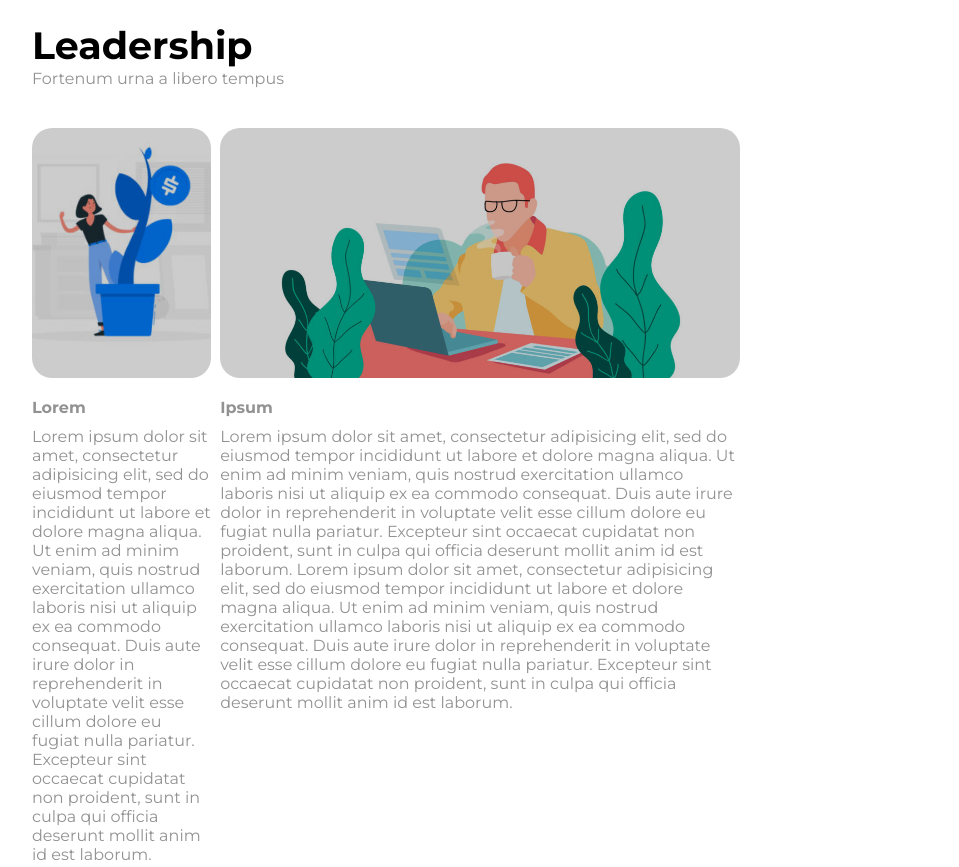
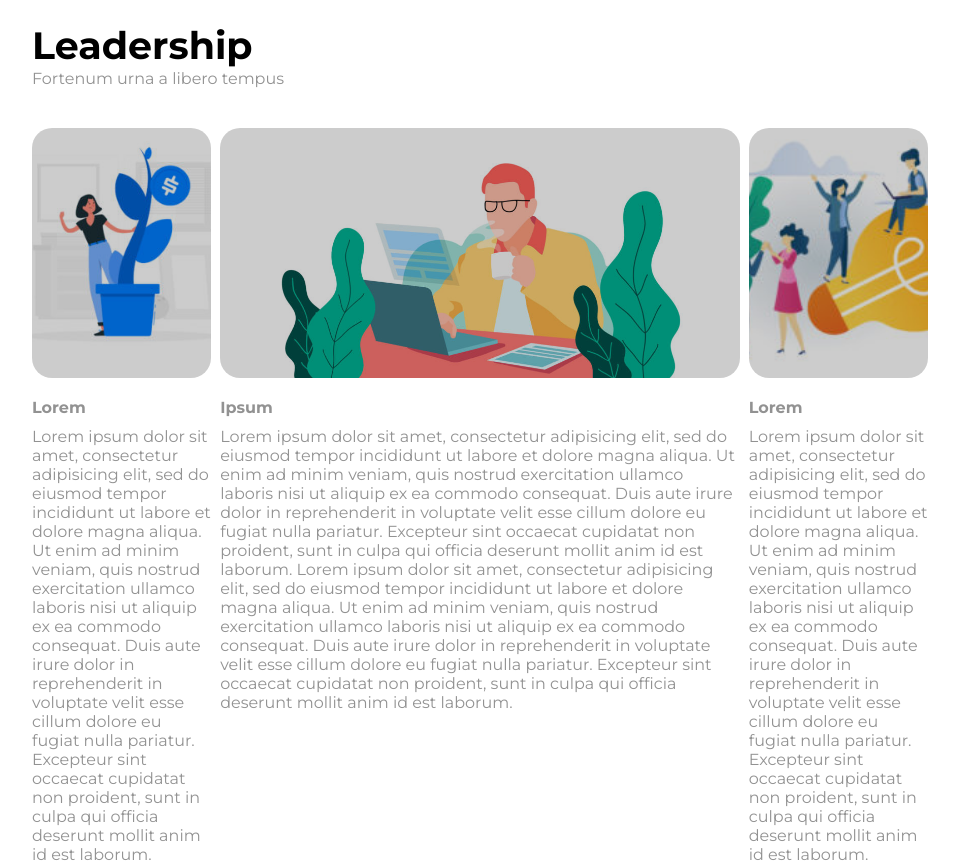
Before and after one commit to lorenaspiller/htmlcss-wp, a plain HTML site: page index.html in a window 1280 px wide. Shown: the part 780-1647 px from the top of the page, without its empty margins (160-1119 px from the left). Drawn offline with Linux system fonts and the light colour scheme.

Commit message:
creazione colonna di destra della seconda sezione
modifiche html e stile

```diff
--- a/css/style.css
+++ b/css/style.css
@@ -108,7 +108,7 @@ nav li a {
   font-size: 38px;
 }
 
-.img-left, .img-middle {
+.img-left, .img-middle, .img-right {
   height: 250px;
   position: relative;
 }
@@ -121,7 +121,9 @@ p {
   margin-top: 10px;
 }
 
-.img-left img, .img-middle img  {
+.img-left img,
+.img-middle img,
+.img-right img  {
   width: 100%;
   height: 100%;
   object-fit: cover;
@@ -138,13 +140,9 @@ p {
 }
 
 
-.c-right, {
-  background-color: #ABCFE7;
-}
-
 .c-left, .c-right, .c-middle {
   float: left;
-  height: 700px;
+  /* height: 700px; */
 }
 
 /* /rows */
--- a/index.html
+++ b/index.html
@@ -88,7 +88,20 @@
               <p>Lorem ipsum dolor sit amet, consectetur adipisicing elit, sed do eiusmod tempor incididunt ut labore et dolore magna aliqua. Ut enim ad minim veniam, quis nostrud exercitation ullamco laboris nisi ut aliquip ex ea commodo consequat. Duis aute irure dolor in reprehenderit in voluptate velit esse cillum dolore eu fugiat nulla pariatur. Excepteur sint occaecat cupidatat non proident, sunt in culpa qui officia deserunt mollit anim id est laborum. Lorem ipsum dolor sit amet, consectetur adipisicing elit, sed do eiusmod tempor incididunt ut labore et dolore magna aliqua. Ut enim ad minim veniam, quis nostrud exercitation ullamco laboris nisi ut aliquip ex ea commodo consequat. Duis aute irure dolor in reprehenderit in voluptate velit esse cillum dolore eu fugiat nulla pariatur. Excepteur sint occaecat cupidatat non proident, sunt in culpa qui officia deserunt mollit anim id est laborum.</p>
               <!-- /testo -->
             </div>
-            <div class="c-right"></div>
+
+            <div class="c-right">
+              <!-- immagine  -->
+              <div class="img-right">
+                <img src="img/img-3.jpg" alt="img-3">
+                <div class="overlay"></div>
+              </div>
+              <!-- /immagine  -->
+
+              <!-- /testo -->
+              <h4>Lorem</h4>
+              <p>Lorem ipsum dolor sit amet, consectetur adipisicing elit, sed do eiusmod tempor incididunt ut labore et dolore magna aliqua. Ut enim ad minim veniam, quis nostrud exercitation ullamco laboris nisi ut aliquip ex ea commodo consequat. Duis aute irure dolor in reprehenderit in voluptate velit esse cillum dolore eu fugiat nulla pariatur. Excepteur sint occaecat cupidatat non proident, sunt in culpa qui officia deserunt mollit anim id est laborum.</p>
+              <!-- /testo -->
+            </div>
           </div>
           <!-- /row bottom -->
         </section>
```
